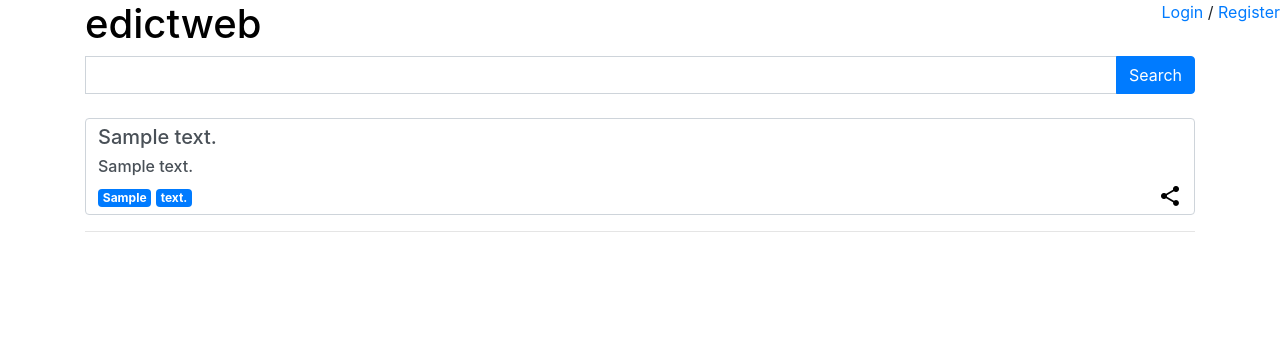
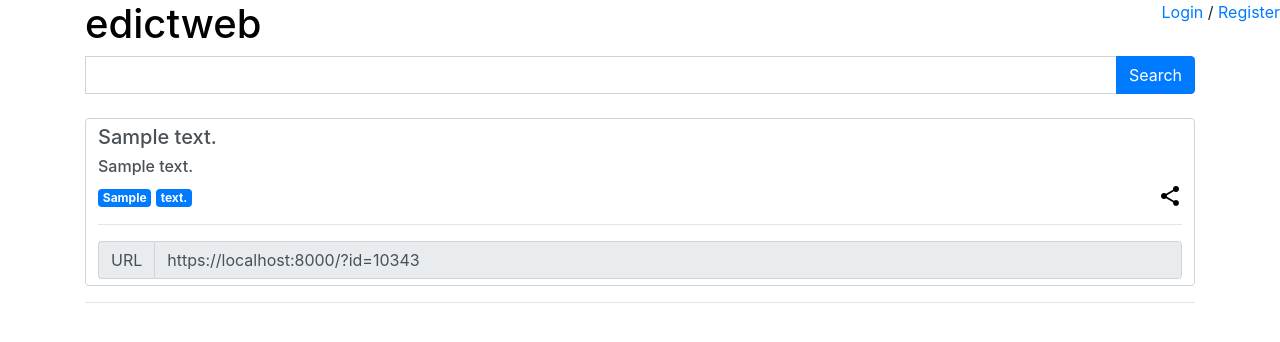
Before and after one commit to libcthorne/edictweb, a Django app: page / in a window 1280 px wide. Shown: the top 342 px of the page. Run offline with Django 3.2, Linux system fonts and the light colour scheme; tables that the repository leaves empty hold one stand-in row (values such as "Sample post"); parts of the project's set-up code (start-up, migrations or seed data) failed here and were passed over; some libraries are stand-ins or nearby versions.

Commit message:
Add placeholder link textbox for share button

```diff
--- a/searcher/templates/searcher/index.html
+++ b/searcher/templates/searcher/index.html
@@ -42,6 +42,11 @@
 					<img class="float-right" src="{% static "images/share.png" %}" alt="Share"/>
 				</a>
 			</div>
+			<hr/>
+			<div class="input-group">
+				<span class="input-group-addon">URL</span>
+				<input type="text" class="form-control" value="https://localhost:8000/?id=10343" readonly>
+			</div>
 		</div>
 		<hr/>
 	{% endfor %}
```
